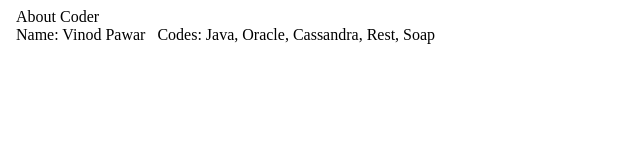
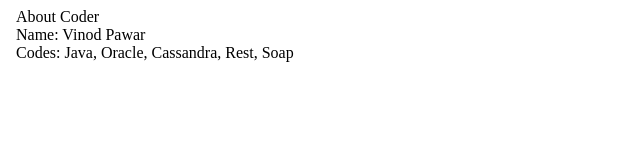
Before and after one commit to vapawar/vapawar.github.io, a plain HTML site: page index.htm in a window 1280 px wide. Shown: the whole page, without its empty margins (0-640 px from the left). Drawn offline with Linux system fonts and the light colour scheme.

Commit message:
Update index.htm

```diff
--- a/index.htm
+++ b/index.htm
@@ -5,8 +5,8 @@
 <title>vpz code pages</title>
 </head>
 <body>
-&nbsp;&nbsp;About Coder<br>
-&nbsp;&nbsp;Name: Vinod Pawar
+&nbsp;&nbsp;About Coder <br>
+&nbsp;&nbsp;Name: Vinod Pawar <br>
 &nbsp;&nbsp;Codes: Java, Oracle, Cassandra, Rest, Soap
 </body>
 </html>
```
